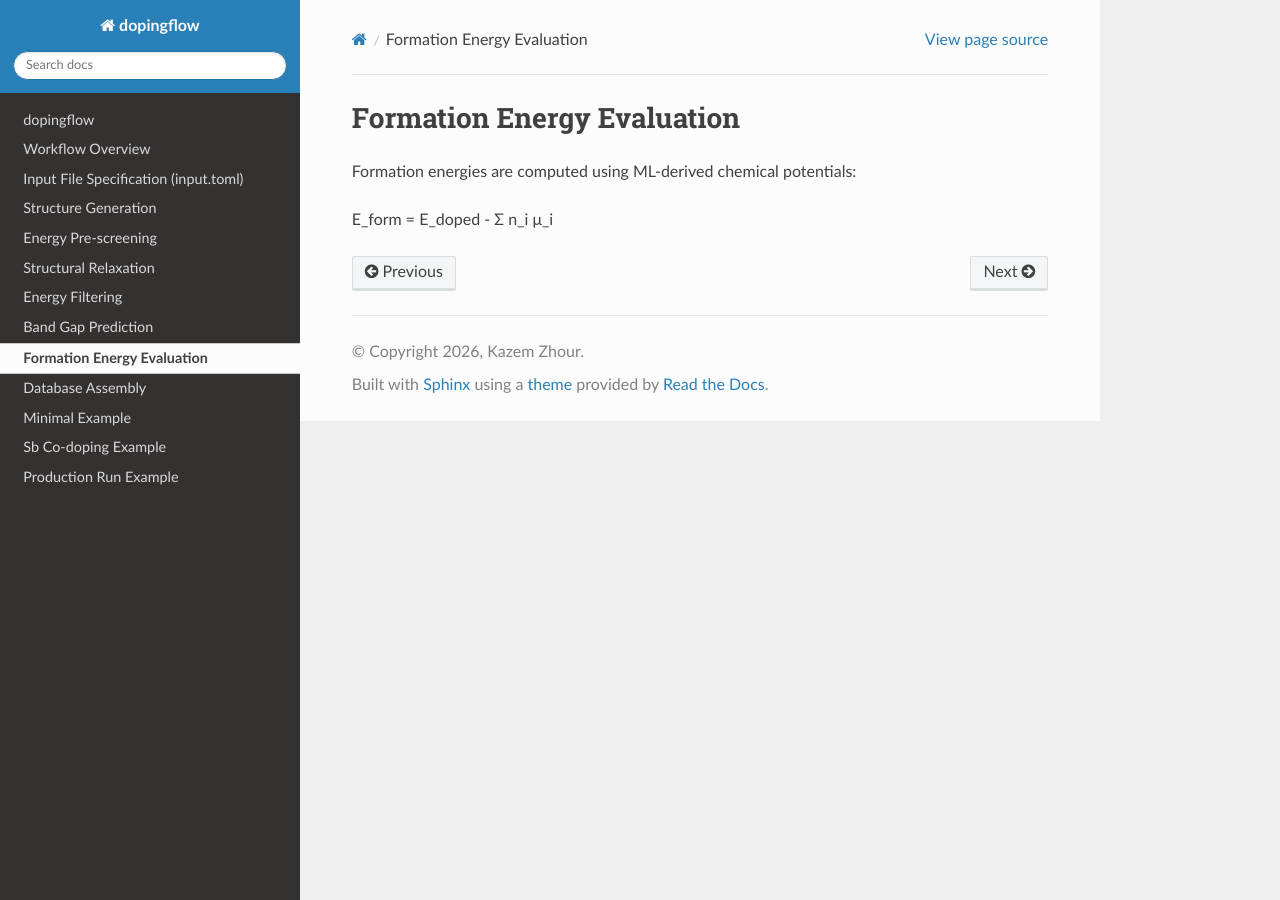
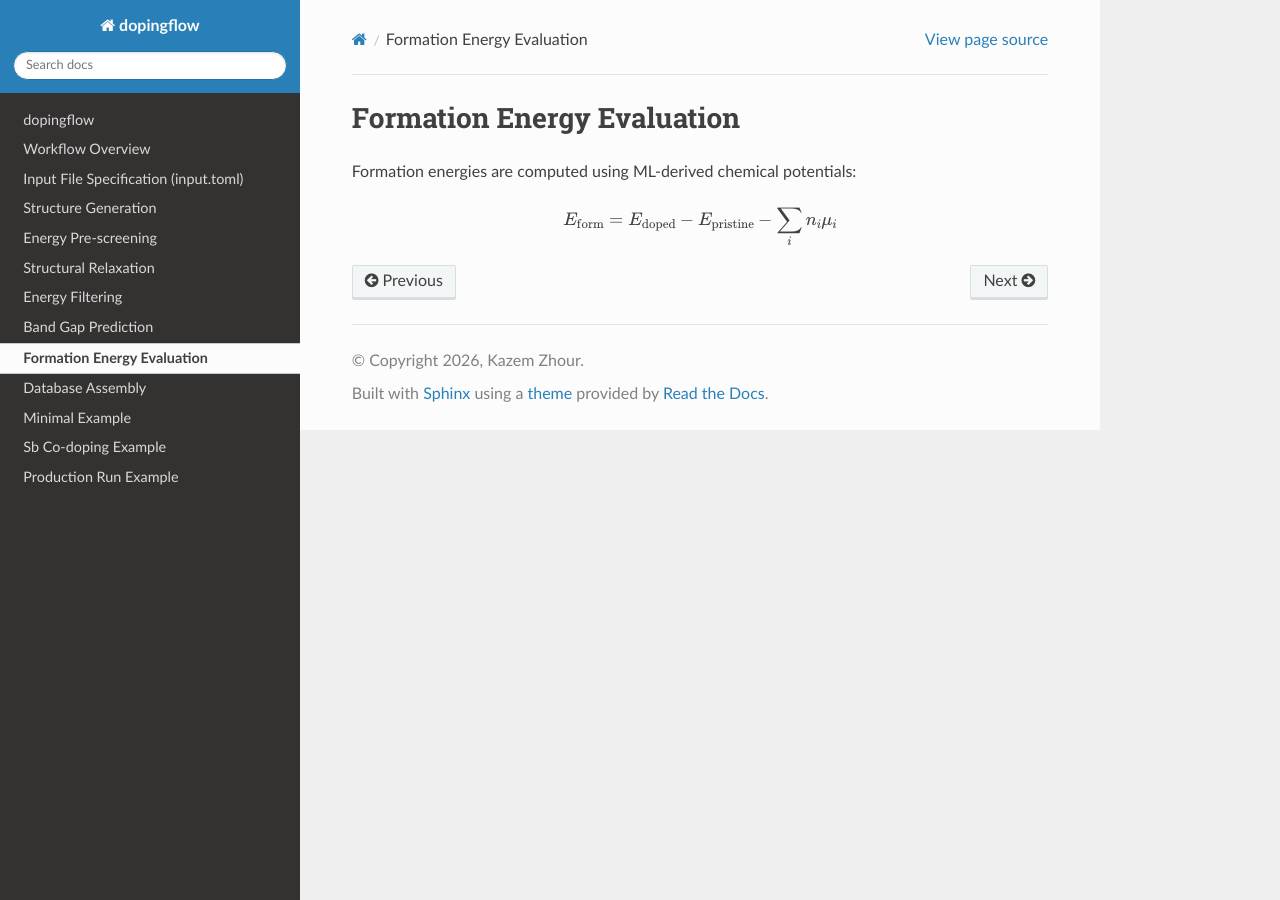
Before and after one commit to KazemZh/dopingflow, a Sphinx documentation site: the page built from docs/source/methods/formation_energy.rst, in a window 1280 px wide. Built offline with Sphinx 7.4.7 and the Read the Docs theme 3.1.0, drawn with Linux system fonts in a browser that asks for light colours.

Commit message:
Correct formation energy equation

```diff
--- a/docs/source/methods/formation_energy.rst
+++ b/docs/source/methods/formation_energy.rst
@@ -4,4 +4,6 @@ Formation Energy Evaluation
 
 Formation energies are computed using ML-derived chemical potentials:
 
-E_form = E_doped - Σ n_i μ_i
+.. math::
+
+   E_{\mathrm{form}} = E_{\mathrm{doped}} - E_{\mathrm{pristine}} - \sum_i n_i \mu_i
```
